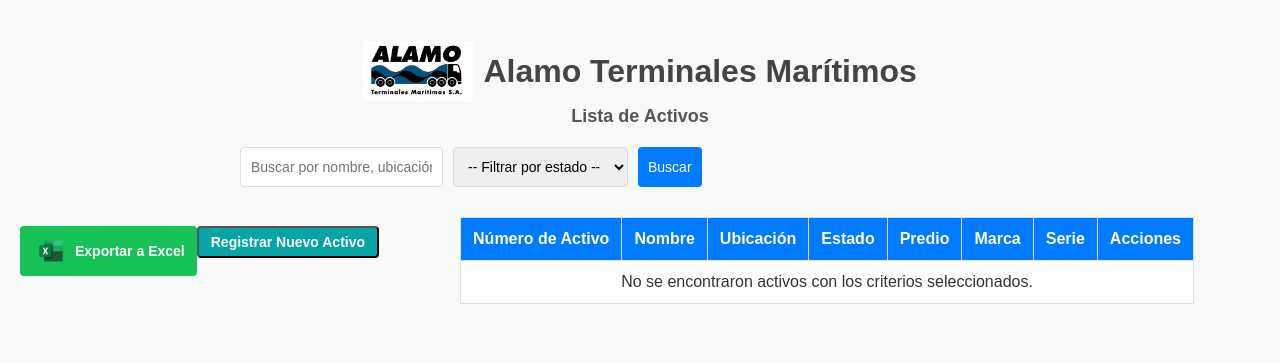
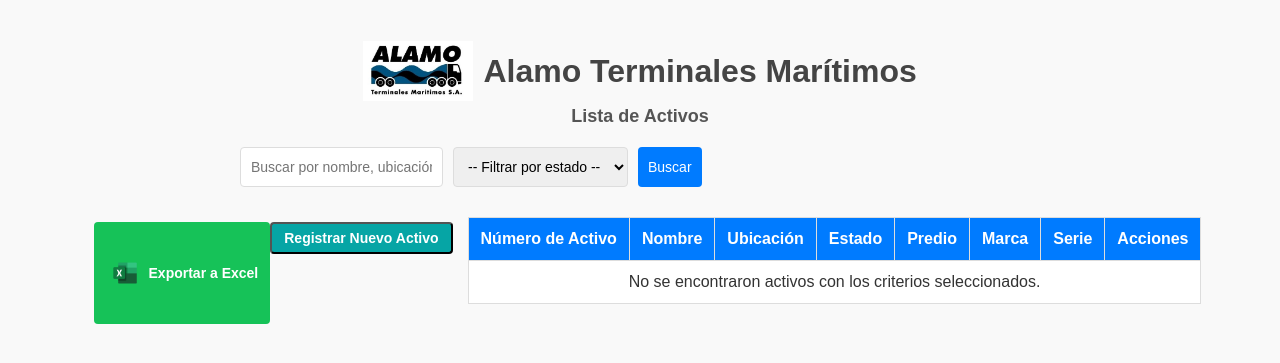
Before and after one commit to alamodylan/Activos, a Flask app: page / in a window 1280 px wide. Shown: the top 363 px of the page. Run offline with Flask 3, Linux system fonts and the light colour scheme; data that the repository does not hold is empty; some libraries are stand-ins or nearby versions.

Commit message:
Cambio en botones 3

```diff
--- a/templates/index.html
+++ b/templates/index.html
@@ -211,23 +211,18 @@
     <div class="button-container">
     <div style="display: flex; justify-content: space-between; margin-bottom: 10px;">
 
-    <div style="display: flex; justify-content: space-between; margin-bottom: 10px;">
-
-    <!-- Botón Exportar a Excel (a la izquierda, sobre "Número de Activo") -->
+    <div style="display: flex; justify-content: space-between; padding: 0 15px; margin-top: 15px; margin-bottom: -10px;">
+    <!-- Botón Exportar a Excel alineado a la izquierda -->
     <a href="/exportar_excel" class="export-link">
         <img src="{{ url_for('static', filename='LogoExcel.png') }}" alt="Excel" class="icon">
         Exportar a Excel
     </a>
 
-    <!-- Botón Registrar Nuevo Activo (a la derecha, sobre "Acciones") -->
+    <!-- Botón Registrar Nuevo Activo alineado a la derecha -->
     <form method="GET" action="/registrar" onsubmit="return confirmarCodigo();" style="display:inline;">
-        <button type="submit" class="export-link new-asset" style="background-color: #06a5a5;">
-            Registrar Nuevo Activo
-        </button>
+        <button type="submit" class="export-link new-asset" style="background-color: #06a5a5;">Registrar Nuevo Activo</button>
     </form>
-
 </div>
-    </div>
 
     <!-- Tabla de activos -->
     <div class="table-container">
```
